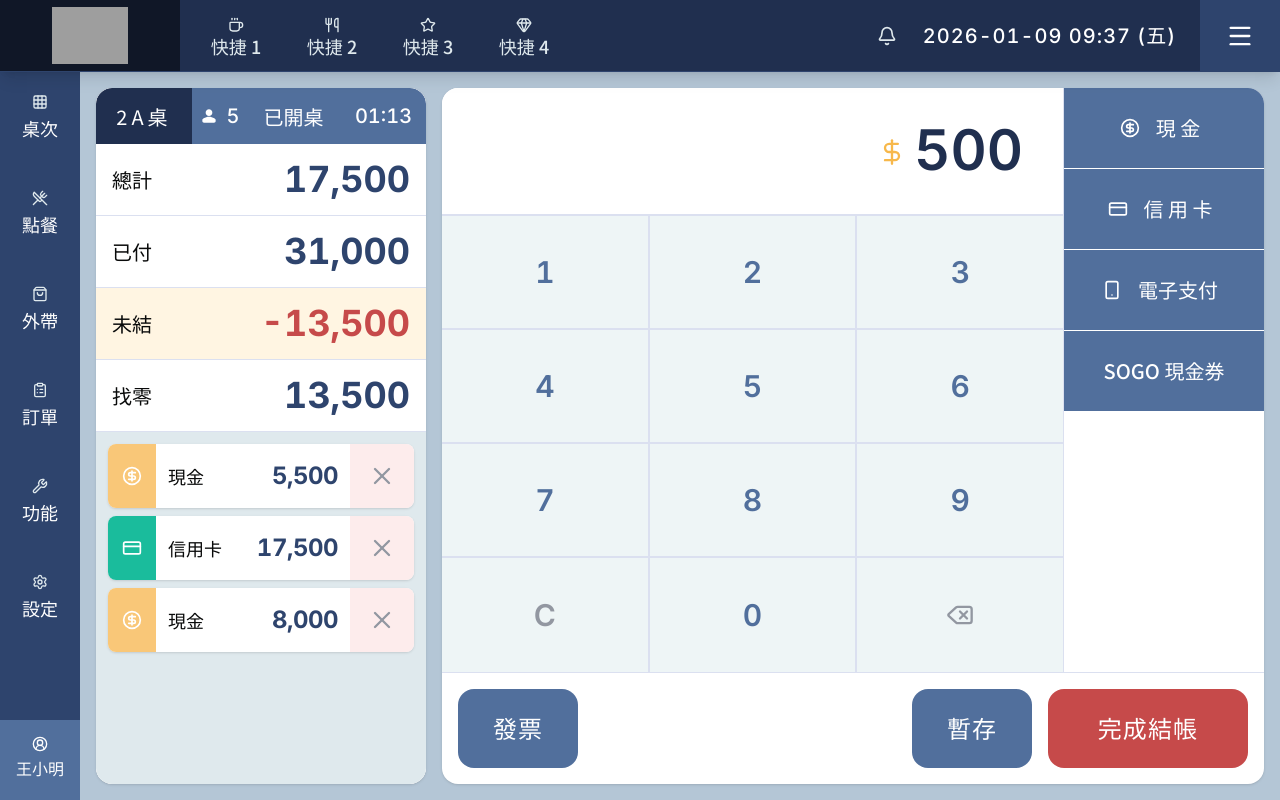
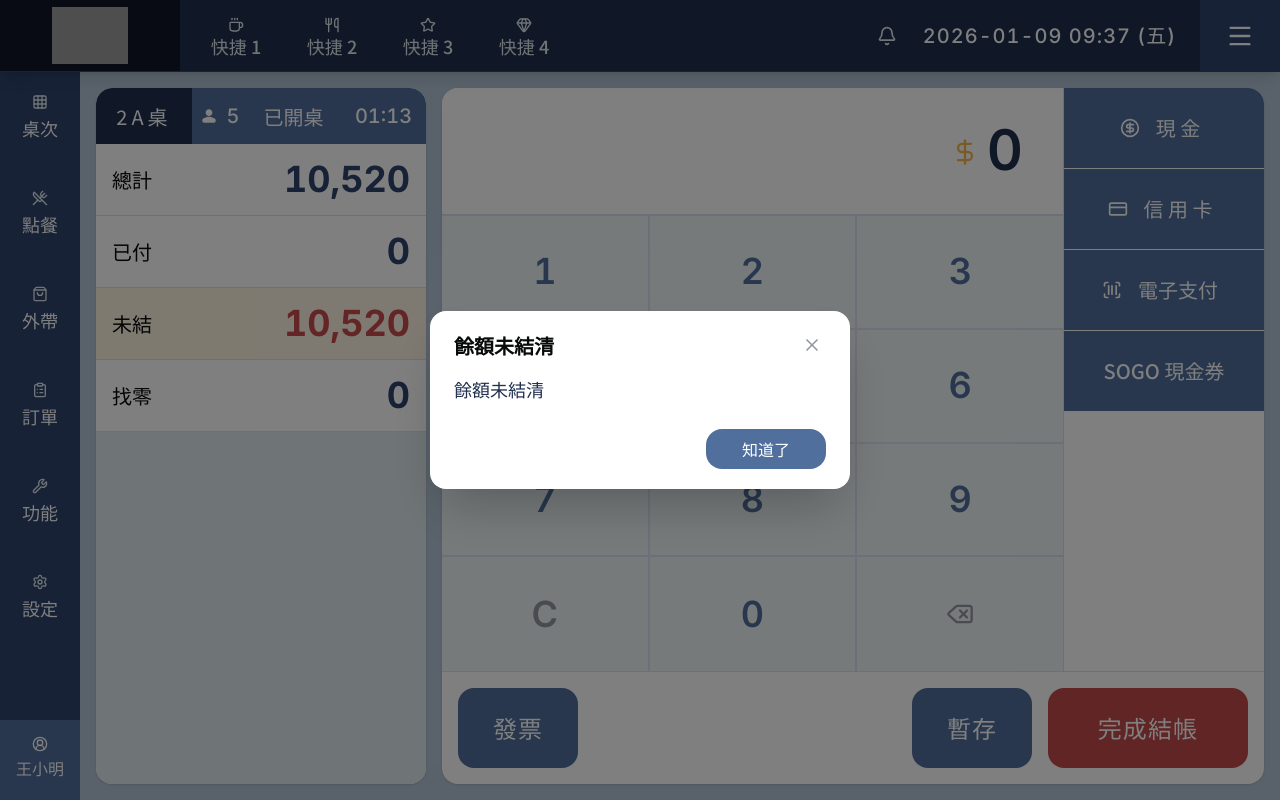
Before and after one commit to naomichiang/POS-system-Cursor, a Vue app: page / in a window 1280 px wide. Both pictures are taken after a click on the button "完成結帳". Built offline with nearby package versions, Linux system fonts and the light colour scheme; grey boxes are pictures that could not be loaded.

Commit message:
feat: 新增結帳彈窗 (餘額未清/找零提醒) 與燈箱交互邏輯

```diff
--- a/src/App.vue
+++ b/src/App.vue
@@ -5,12 +5,17 @@
   import CheckoutPanel from './components/CheckoutPanel.vue'
   import CheckoutArea from './components/CheckoutArea.vue'
 
+  // 訂單資料（單一來源）
+  const order = ref({
+    tableNumber: '2A桌',
+    diners: 5,
+    status: '已開桌',
+    diningTime: '01:13',
+    totalAmount: 10520,
+  })
+
   // 付款列表狀態
-  const payments = ref([
-    { type: 'cash', amount: 5500 },
-    { type: 'credit', amount: 17500 },
-    { type: 'cash', amount: 8000 },
-  ])
+  const payments = ref([])
 
   // 處理新增付款
   const handleAddPayment = (payment) => {
@@ -34,13 +39,16 @@
         <main class="flex flex-1 p-4 gap-4 min-h-0 min-w-0">
           <!-- Checkout Panel -->
           <CheckoutPanel
-          class="w-[330px] h-full shrink-0 bg-white rounded-2xl shadow-sm overflow-hidden"
-          :payments="payments"
-          @remove-payment="handleRemovePayment"
+            class="w-[330px] h-full shrink-0 bg-white rounded-2xl shadow-sm overflow-hidden"
+            :order="order"
+            :payments="payments"
+            @remove-payment="handleRemovePayment"
           />
           <!-- Checkout Area -->
           <CheckoutArea
             class="flex-1 bg-white rounded-2xl shadow-sm  overflow-y-auto"
+            :order="order"
+            :payments="payments"
             @add-payment="handleAddPayment"
           />
         </main>
--- a/src/assets/main.css
+++ b/src/assets/main.css
@@ -108,7 +108,7 @@
 
      --color-cobalt-400: #184FEB;
      --color-cobalt-600: #020888;
-     --color-purple-400: #3B199C;
+     --color-purple-500: #7562AC;
 
     /* Indianred 系列 */
     --color-indianred-100: #FDECEC;
@@ -213,6 +213,8 @@
      --spacing-btn-sm: 80px; /* 輔助功能鍵：發票 */
      --spacing-btn-md: 120px; /* 主要功能鍵：確認、結帳 */
      --spacing-btn-lg: 200px;
+     --spacing-btn-xl: 240px;
+     --spacing-btn-h-md: 80px;
 
      /* ============================================================
         4. 圓角 (Radius)
--- a/src/components/CheckoutArea.vue
+++ b/src/components/CheckoutArea.vue
@@ -1,49 +1,41 @@
 <script setup>
 import { ref, computed } from 'vue'
 import {
-  CircleDollarSign,
-  CreditCard,
-  Smartphone,
-  Ticket,
   Delete,
-  DollarSign
+  DollarSign,
+  X,
 } from 'lucide-vue-next'
 import { paymentMethodsConfig } from '../config/paymentMethods'
 
-// 圖標組件映射，確保 Vue 能正確識別組件
-const iconMap = {
-  CircleDollarSign,
-  CreditCard,
-  Smartphone,
-  Ticket
-}
+// Props：來自父層的訂單與付款資訊
+const props = defineProps({
+  order: {
+    type: Object,
+    default: () => ({
+      tableNumber: '2A桌',
+      diners: 5,
+      status: '已開桌',
+      diningTime: '01:13',
+      totalAmount: 10520,
+    }),
+  },
+  payments: {
+    type: Array,
+    default: () => [],
+  },
+})
 
-// 獲取圖標組件的輔助函數
-
-const getIconComponent = (icon) => {
-  if (!icon) return null
-  // 如果 icon 是組件，直接返回
-  if (typeof icon === 'object' && (icon.render || icon.setup || icon.__name)) {
-    return icon
-  }
-  // 如果 icon 是字符串，從映射中獲取
-  if (typeof icon === 'string') {
-    return iconMap[icon] || null
-  }
-  return icon
-}
+const emit = defineEmits(['add-payment'])
 
 // 定義鍵盤佈局
 const numpadRows = [
   ['1', '2', '3'],
   ['4', '5', '6'],
   ['7', '8', '9'],
-  ['C', '0', 'backspace']
+  ['C', '0', 'backspace'],
 ]
 
-const emit = defineEmits(['add-payment'])
-
-const inputValue = ref('500')
+const inputValue = ref('0')
 
 // 使用配置化的付款方式列表，並確保圖標組件正確映射
 // 直接使用配置中的 icon，因為它們是從 lucide-vue-next 導入的組件
@@ -58,6 +50,61 @@ const formattedAmount = computed(() => {
   const n = Number(numeric || '0')
   return n.toLocaleString('en-US')
 })
+
+// 依據訂單與付款計算金額
+const totalAmount = computed(() => props.order?.totalAmount || 0)
+
+const paidAmount = computed(() => {
+  return props.payments.reduce((sum, payment) => sum + payment.amount, 0)
+})
+
+const unpaidAmount = computed(() => {
+  const diff = totalAmount.value - paidAmount.value
+  return diff > 0 ? diff : 0
+})
+
+const changeAmount = computed(() => {
+  return paidAmount.value > totalAmount.value
+    ? paidAmount.value - totalAmount.value
+    : 0
+})
+
+// 彈窗狀態
+const showModal = ref(false)
+// 'unpaid' | 'change' | null
+const modalType = ref(null)
+
+const modalTitle = computed(() => {
+  if (modalType.value === 'unpaid') return '餘額未結清'
+  if (modalType.value === 'change') return '提醒找零'
+  return ''
+})
+
+const modalMessage = computed(() => {
+  if (modalType.value === 'unpaid') {
+    return '餘額未結清'
+  }
+  if (modalType.value === 'change') {
+    return `現金找零 ${changeAmount.value.toLocaleString()}元`
+  }
+  return ''
+})
+
+const closeModal = () => {
+  showModal.value = false
+  modalType.value = null
+}
+
+const handleCompleteChange = () => {
+  // 結束結帳確認流程（此處先以 log 代表，可依需求補上清單重置／跳畫面等）
+  console.log('結帳完成，找零已確認', {
+    totalAmount: totalAmount.value,
+    paidAmount: paidAmount.value,
+    changeAmount: changeAmount.value,
+  })
+  showModal.value = false
+  modalType.value = null
+}
 
 const handleNumberClick = (num) => {
   if (inputValue.value === '0') {
@@ -90,11 +137,24 @@ const handlePayment = (paymentId) => {
   inputValue.value = '0'
 }
 
-// 完成結帳
+// 完成結帳：依未結與找零判斷彈窗
 const handleCompleteCheckout = () => {
-  console.log({
-    amount: inputValue.value,
-    method: selectedPayment.value
+  if (unpaidAmount.value > 0) {
+    modalType.value = 'unpaid'
+    showModal.value = true
+    return
+  }
+
+  if (changeAmount.value > 0) {
+    modalType.value = 'change'
+    showModal.value = true
+    return
+  }
+
+  // 無未結且無找零，直接完成（暫以 log 表示）
+  console.log('結帳完成（無未結且無找零）', {
+    totalAmount: totalAmount.value,
+    paidAmount: paidAmount.value,
   })
 }
 </script>
@@ -138,7 +198,7 @@ const handleCompleteCheckout = () => {
               @click="key === 'C' ? handleClear() : key === 'backspace' ? handleBackspace() : handleNumberClick(key)"
               :class="[
                 'flex flex-col justify-center items-center flex-1 self-stretch transition-all',
-                'bg-layer-secondary hover:bg-layer-secondary-hover active:bg-layer-primary-disabled active:scale-[0.98]',
+                'bg-layer-secondary hover:bg-layer-secondary-hover active:bg-layer-secondary-hover active:scale-[0.98]',
                 'border-border-primary',
                 // 處理邊框，避免重複疊加：最後一行不加底邊框，每行最後一個按鍵不加右邊框
                 rowIndex !== 3 ? 'border-b-2' : '',
@@ -151,7 +211,7 @@ const handleCompleteCheckout = () => {
               <div
                 v-else
                 :class="[
-                  'self-stretch text-center font-inter text-3xl font-semibold leading-[120%]',
+                  'self-stretch text-center font-inter text-4xl font-semibold leading-[120%]',
                   key === 'C' ? 'text-text-disabled' : 'text-ash-700'
                 ]"
               >
@@ -172,7 +232,7 @@ const handleCompleteCheckout = () => {
             :key="method.id"
             @click="handlePayment(method.id)"
             :class="[
-              'flex w-btn-lg h-[80px] min-w-[100px] max-w-[240px] px-4 justify-center items-center transition-colors',
+              'flex w-btn-lg h-[80px] min-w-[100px] max-w-btn-xl px-4 justify-center items-center transition-colors',
               method.paddingClass,
               'bg-button-primary hover:bg-button-primary-hover',
               'active:bg-button-primary-disabled active:scale-[0.98]'
@@ -180,11 +240,11 @@ const handleCompleteCheckout = () => {
           >
             <!-- Icon (動態渲染，根據配置決定是否顯示) -->
             <div
-              v-if="method.hasIcon && getIconComponent(method.icon)"
+              v-if="method.hasIcon && method.icon"
               class="flex w-icon-md h-icon-md justify-center items-center shrink-0"
             >
               <component
-                :is="getIconComponent(method.icon)"
+                :is="method.icon"
                 class="w-icon-md h-icon-md text-text-on-color"
               />
             </div>
@@ -202,24 +262,24 @@ const handleCompleteCheckout = () => {
 
     <!-- Bottom Actions -->
     <div
-      class="flex h-8-14 p-4 items-start gap-4 self-stretch border-t border-border-primary"
+      class="flex p-4 items-start gap-4 self-stretch border-t border-border-primary"
     >
       <button
-        class="flex w-btn-md h-full px-4 justify-center items-center gap-2 rounded-2xl bg-button-primary hover:bg-button-primary-hover transition-colors">
+        class="shrink-0 flex w-btn-md h-btn-h-md min-w-btn-sm px-4 justify-center items-center gap-2 rounded-2xl bg-button-primary hover:bg-button-primary-hover transition-colors">
         <div
           class="shrink-0 text-text-on-color text-center font-noto text-2xl font-medium leading-[128%] tracking-[1.12px]">
           發票
         </div>
       </button>
-      <div class="flex h-full justify-end items-center gap-4 flex-1">
+      <div class="flex h-btn-h-md justify-end items-center gap-4 flex-1">
         <button
-          class="flex w-btn-md h-full justify-center items-center rounded-2xl bg-button-primary hover:bg-button-prmary-hover transition-colors">
+          class="flex w-btn-md h-full justify-center items-center rounded-2xl bg-button-primary hover:bg-button-primary-hover transition-colors">
           <div class="shrink-0 text-text-on-color text-center font-noto text-2xl font-medium leading-[128%] tracking-[1.12px]">
             暫存
           </div>
         </button>
         <button
-          class="flex w-btn-lg h-full min-w-btn-md max-w-[220px] px-4 justify-center items-center rounded-2xl bg-button-danger hover:bg-button-danger-hover transition-colors"
+          class="flex w-btn-lg h-full min-w-btn-md px-4 justify-center items-center rounded-2xl bg-button-danger hover:bg-button-danger-hover transition-colors"
           @click="handleCompleteCheckout">
           <div class="shrink-0 text-text-on-color text-center font-noto text-2xl font-medium leading-[128%] tracking-[1.12px]">
             完成結帳
@@ -227,5 +287,64 @@ const handleCompleteCheckout = () => {
         </button>
       </div>
     </div>
+
+    <!-- 統一彈窗樣式：白底圓角 + 燈箱；點彈窗外無作用 -->
+    <div
+      v-if="showModal"
+      class="fixed inset-0 z-50 flex items-center justify-center bg-black/50"
+    >
+      <div
+        class="relative w-[420px] max-w-[90vw] rounded-2xl bg-white shadow-2xl px-6 py-5"
+      >
+        <!-- Header -->
+        <div class="flex items-center justify-between mb-4">
+          <h2 class="text-text-primary font-noto text-xl font-semibold leading-tight">
+            {{ modalTitle }}
+          </h2>
+          <button
+            type="button"
+            class="flex w-icon-lg h-icon-lg items-center justify-center rounded-full hover:bg-ash-100 transition-colors"
+            @click="closeModal"
+          >
+            <X class="w-icon-md h-icon-md text-text-disabled" />
+          </button>
+        </div>
+
+        <!-- Content -->
+        <div class="mb-6">
+          <p class="text-text-secondary font-noto text-lg leading-relaxed">
+            {{ modalMessage }}
+          </p>
+        </div>
+
+        <!-- Actions -->
+        <div class="flex justify-end gap-3">
+          <button
+            v-if="modalType === 'change'"
+            type="button"
+            class="min-w-btn-sm px-4 h-10 rounded-2xl bg-button-secondary hover:bg-button-secondary-hover text-text-on-color font-noto text-base font-medium"
+            @click="closeModal"
+          >
+            返回
+          </button>
+          <button
+            v-if="modalType === 'change'"
+            type="button"
+            class="min-w-btn-md px-4 h-10 rounded-2xl bg-button-primary hover:bg-button-primary-hover text-text-on-color font-noto text-base font-medium"
+            @click="handleCompleteChange"
+          >
+            完成找零
+          </button>
+          <button
+            v-if="modalType === 'unpaid'"
+            type="button"
+            class="min-w-btn-md px-4 h-10 rounded-2xl bg-button-primary hover:bg-button-primary-hover text-text-on-color font-noto text-base font-medium"
+            @click="closeModal"
+          >
+            知道了
+          </button>
+        </div>
+      </div>
+    </div>
   </div>
 </template>
--- a/src/components/CheckoutPanel.vue
+++ b/src/components/CheckoutPanel.vue
@@ -12,7 +12,7 @@ const props = defineProps({
       diners: 5,
       status: '已開桌',
       diningTime: '01:13',
-      totalAmount: 17500
+      totalAmount: 10520
     }),
   },
   payments: {
@@ -49,6 +49,28 @@ const removePayment = (index) => {
 const getPaymentConfig = (type) => {
   return getPaymentMethodById(type) || { displayLabel: type, icon: null, color: 'bg-gray-500' }
 }
+
+// 根據訂單狀態回傳對應的底色 class
+const statusBgClass = computed(() => {
+  const status = props.order?.status
+
+  const map = {
+    0: 'bg-gray-400',      // 未開桌（初始）
+    1: 'bg-ash-700',       // 已開桌
+    2: 'bg-yellow-700',    // 提醒桌
+    3: 'bg-indianred-400', // 超時桌
+    4: 'bg-green-500',     // 已結帳
+    5: 'bg-blue-500',      // 預訂桌
+    '未開桌': 'bg-gray-400',
+    '已開桌': 'bg-ash-700',
+    '提醒桌': 'bg-yellow-700',
+    '超時桌': 'bg-indianred-400',
+    '已結帳': 'bg-green-500',
+    '預訂桌': 'bg-blue-500',
+  }
+
+  return map[status] || 'bg-layer-dark-tertiary'
+})
 </script>
 
     <template>
@@ -59,7 +81,7 @@ const getPaymentConfig = (type) => {
             <div class="flex w-24 flex-col justify-center items-center shrink-0 self-stretch bg-layer-dark-primary">
               <div class="text-center font-noto text-xl tracking-[0.2em] leading-tight text-text-on-color" >{{ order.tableNumber }}</div>
             </div>
-            <div class="flex justify-center items-center gap-6 flex-1 self-stretch bg-layer-dark-tertiary">
+            <div class="flex justify-center items-center gap-6 flex-1 self-stretch" :class="statusBgClass">
               <div class="flex items-center gap-2">
                 <div class="flex w-icon-md h-icon-md justify-center items-center">
                   <svg width="32" height="32" viewBox="0 0 32 32" fill="none" xmlns="http://www.w3.org/2000/svg">
@@ -103,17 +125,25 @@ const getPaymentConfig = (type) => {
                 <div class="max-w-48 text-text-primary font-noto text-xl font-normal leading-tight">未結</div>
               </div>
               <div class="flex justify-end">
-                <div class="text-text-amount-negative text-right font-inter text-4xl font-bold leading-tight">{{ unpaidAmount.toLocaleString() }}</div>
+                <div class="text-text-amount-negative text-right font-inter text-4xl font-bold leading-tight">{{ Math.max(0, unpaidAmount).toLocaleString() }}</div>
               </div>
             </div>
 
             <!-- Change -->
-            <div class="flex h-18 items-center self-stretch px-4 border-b border-border-primary bg-layer-primary">
+            <div
+              class="flex h-18 items-center self-stretch px-4 border-b border-border-primary"
+              :class="changeAmount > 0 ? 'bg-layer-highlight-red' : 'bg-layer-primary'"
+            >
               <div class="flex items-start flex-1">
                 <div class="max-w-48 text-text-primary font-noto text-xl font-normal leading-tight">找零</div>
               </div>
               <div class="flex justify-end">
-                <div class="text-text-amount-positive text-right font-inter text-4xl font-bold leading-tight">{{ changeAmount.toLocaleString() }}</div>
+                <div
+                  class="text-right font-inter text-4xl font-bold leading-tight"
+                  :class="changeAmount > 0 ? 'text-text-amount-negative' : 'text-text-amount-positive'"
+                >
+                  {{ changeAmount.toLocaleString() }}
+                </div>
               </div>
             </div>
           </div>
--- a/src/config/paymentMethods.js
+++ b/src/config/paymentMethods.js
@@ -4,7 +4,7 @@
 import {
   CircleDollarSign,
   CreditCard,
-  Smartphone,
+  ScanBarcode,
   Ticket
 } from 'lucide-vue-next'
 
@@ -30,7 +30,7 @@ export const paymentMethodsConfig = [
   {
     id: 'mobile',
     label: '電子支付',
-    icon: Smartphone,
+    icon: ScanBarcode,
     hasIcon: true,
     paddingClass: 'pr-6 gap-4',
     color: 'bg-blue-500',
```
